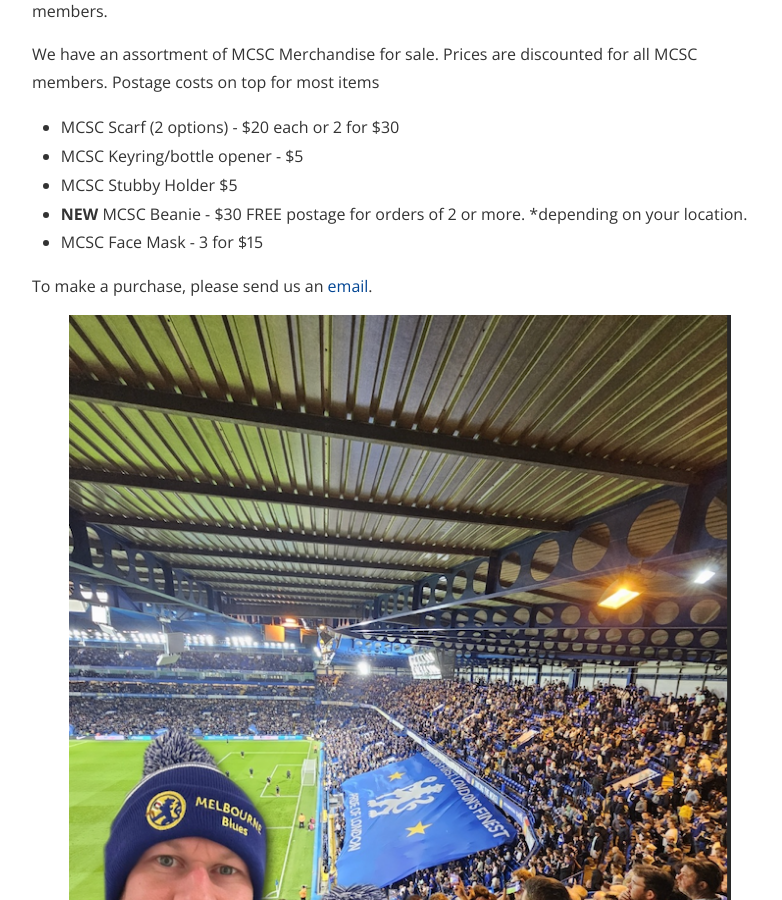
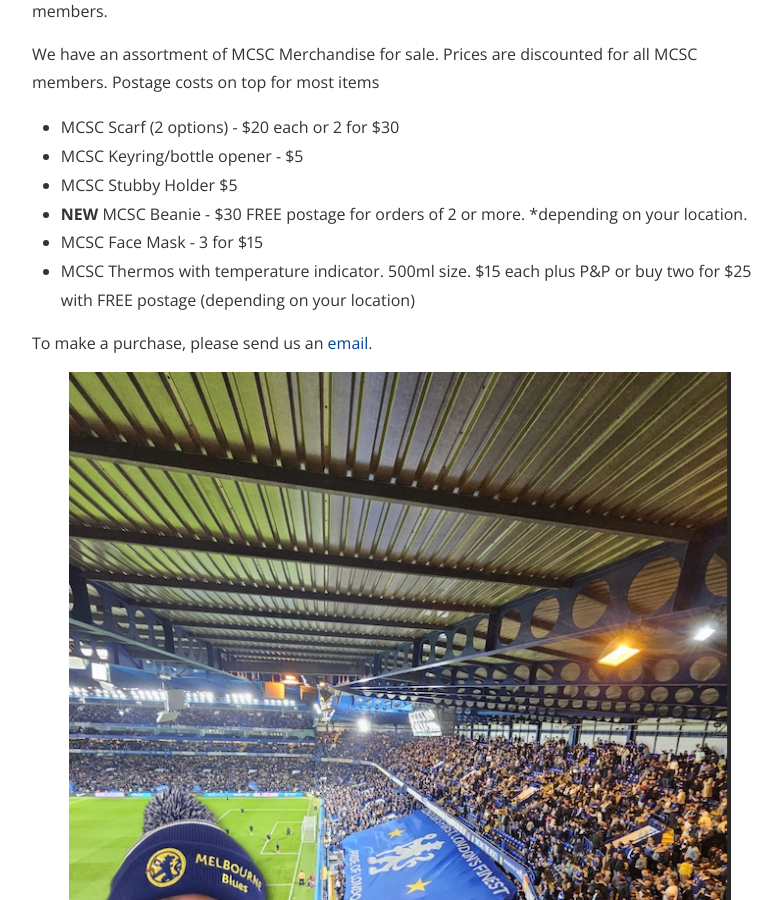
Before and after one commit to Foxh0und/MCSC, a Jekyll site: the page built from merchandise.md, in a window 1280 px wide and 900 px high, scrolled down 311 px. Shown: the whole window, without its empty margins (240-1022 px from the left). Built offline with Jekyll 4.4.1, drawn with Linux system fonts in a browser that asks for light colours; nearby versions of some CDN libraries.

Commit message:
Update merchandise.md

```diff
--- a/merchandise.md
+++ b/merchandise.md
@@ -15,6 +15,7 @@
 - MCSC Stubby Holder $5
 - **NEW** MCSC Beanie - $30  FREE postage for orders of 2 or more. *depending on your location.
 - MCSC Face Mask - 3 for $15
+- MCSC Thermos with temperature indicator. 500ml size. $15 each plus P&P or buy two for $25 with FREE postage (depending on your location)
 
 
 To make a purchase, please send us an [email](mailto:admin@chelseafcinmelbourne.com.au).
@@ -40,3 +41,7 @@
 <br>
 
 ![MerchandiseFive](/assets/merchandise5.jpg)
+
+<br>
+
+![MCSCThermos](/assets/mcscthermos.jpg)
```
